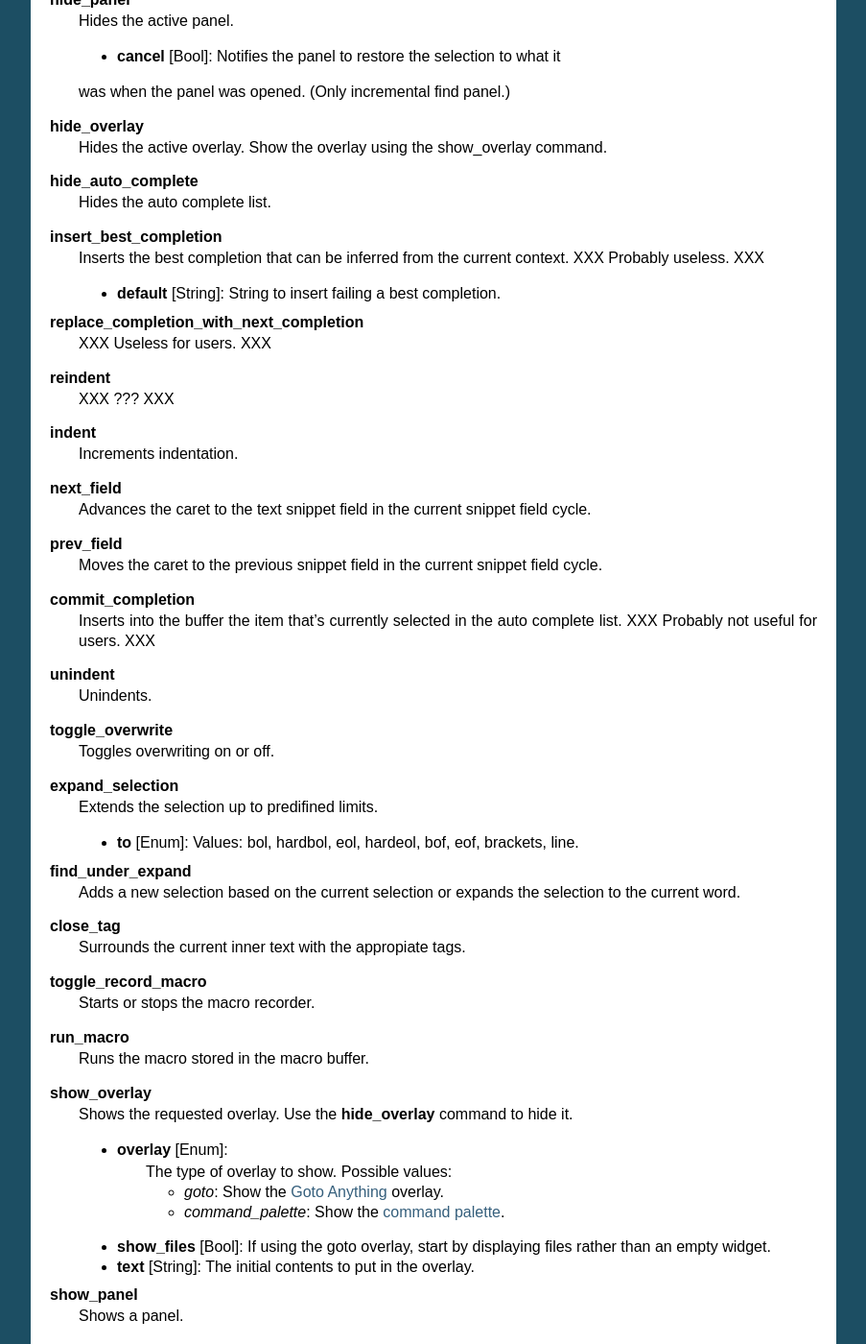
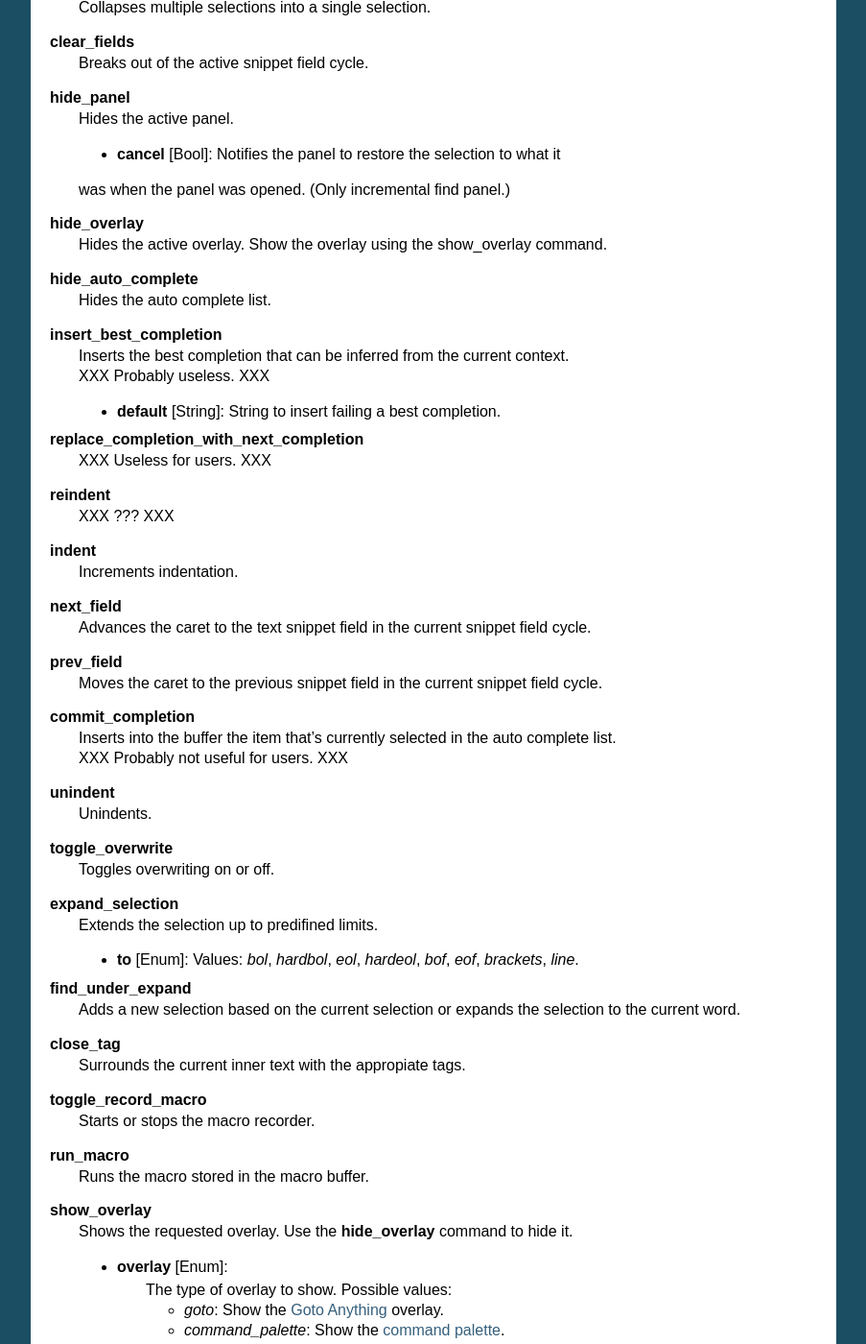
Before and after one commit to guillermooo/sublime-undocs, a Sphinx documentation site: the page built from source/reference/commands.rst, in a window 1280 px wide and 1400 px high, scrolled down 3183 px. Shown: the whole window at 96% size, without its empty margins (198-1101 px from the left). Built offline with Sphinx 7.4.7, drawn with Linux system fonts in a browser that asks for light colours; some of the changed text lies outside the part shown.

```diff
--- a/source/reference/commands.rst
+++ b/source/reference/commands.rst
@@ -1,3 +1,4 @@
+********
 Commands
 ********
 
@@ -55,7 +56,8 @@ Commands
 **move**
 	Advances the caret by predefined units.
 
-	- **by** [Enum]: Values: *characters*, *words*, *word_ends*, *subwords*, *subword_ends*, *lines*, *pages*, *stops*.
+	- **by** [Enum]: Values: *characters*, *words*, *word_ends*, *subwords*,
++	  *subword_ends*, *lines*, *pages*, *stops*.
 	- **forward** [Bool]: Whether to advance or reverse in the buffer.
 	- **word_begin** [Bool]
 	- **empty_line** [Bool]
@@ -145,7 +152,8 @@ Commands
 **scroll_lines**
 	Scrolls lines in the view.
 
-	- **amount** [Float]: Positive values scroll lines down and negative values scroll lines up.
+	**amount** [Float]: Positive values scroll lines down and negative values
+	scroll lines up.
 
 **prev_view**
 	Switches to the previous view.
@@ -185,8 +193,8 @@ Commands
 	Hides the auto complete list.
 
 **insert_best_completion**
-	Inserts the best completion that can be inferred from the current context.
-	XXX Probably useless. XXX
+	| Inserts the best completion that can be inferred from the current context.
+	| XXX Probably useless. XXX
 
 	- **default** [String]: String to insert failing a best completion.
 
@@ -208,8 +216,9 @@ Commands
 	cycle.
 
 **commit_completion**
-	Inserts into the buffer the item that's currently selected in the auto
-	complete list. XXX Probably not useful for users. XXX
+	| Inserts into the buffer the item that's currently selected in the auto
+	  complete list.
+	| XXX Probably not useful for users. XXX
 
 **unindent**
 	Unindents.
@@ -220,7 +229,8 @@ Commands
 **expand_selection**
 	Extends the selection up to predifined limits.
 
-	- **to** [Enum]: Values: bol, hardbol, eol, hardeol, bof, eof, brackets, line.
+	- **to** [Enum]: Values: *bol*, *hardbol*, *eol*, *hardeol*, *bof*, *eof*,
+	  *brackets*, *line*.
 
 **find_under_expand**
 	Adds a new selection based on the current selection or expands the
@@ -239,7 +249,7 @@ Commands
 	Shows the requested overlay. Use the **hide_overlay** command to hide it.
 
 	- **overlay** [Enum]:
-                The type of overlay to show. Possible values:
+		The type of overlay to show. Possible values:
 
 		- *goto*: Show the `Goto Anything <http://docs.sublimetext.info/en/latest/file_management/file_management.html#goto-anything>`_ overlay.
 		- *command_palette*: Show the `command palette <http://docs.sublimetext.info/en/latest/extensibility/command_palette.html>`_.
@@ -373,7 +384,8 @@ Commands
 	Makes the selection lower case.
 
 **title_case**
-	Capitalizes the selection's first character and turns the rest into lower case.
+	Capitalizes the selection's first character and turns the rest into lower
+	case.
 
 **swap_case**
 	Swaps the case of each character in the selection.
@@ -414,5 +426,5 @@ Commands
 **context_menu**
 	Shows the context menu.
 
-.. Some regex-related and search-related commands missing. they don's seem to
+.. Some regex-related and search-related commands missing. They don't seem to
 .. be too useful.
```
Also changed, not shown: other parts of source/reference/commands.rst (+14 -8 lines).
